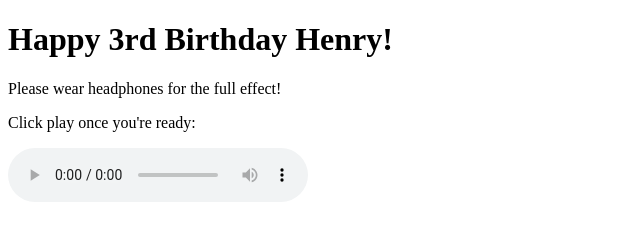
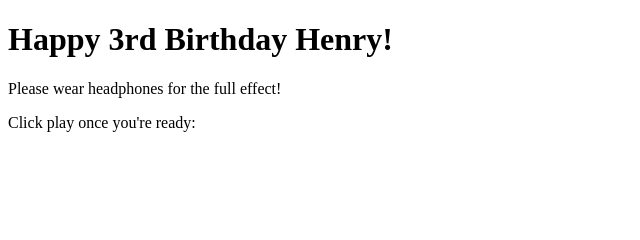
Before and after one commit to leslie-alldridge/knocking-sound, a plain HTML site: page index.html in a window 1280 px wide. Shown: the whole page, without its empty margins (0-640 px from the left). Drawn offline with Linux system fonts and the light colour scheme.

Commit message:
Update index.html

```diff
--- a/index.html
+++ b/index.html
@@ -9,10 +9,7 @@
     <h1>Happy 3rd Birthday Henry!</h1>
     <p>Please wear headphones for the full effect!</p>
     <p>Click play once you're ready:</p>
-    <audio controls>
-        <source src="sound.mp3" type="audio/mpeg">
-      Your browser does not support the audio element.
-      </audio>
+
 </body>
 
 </html>
```
